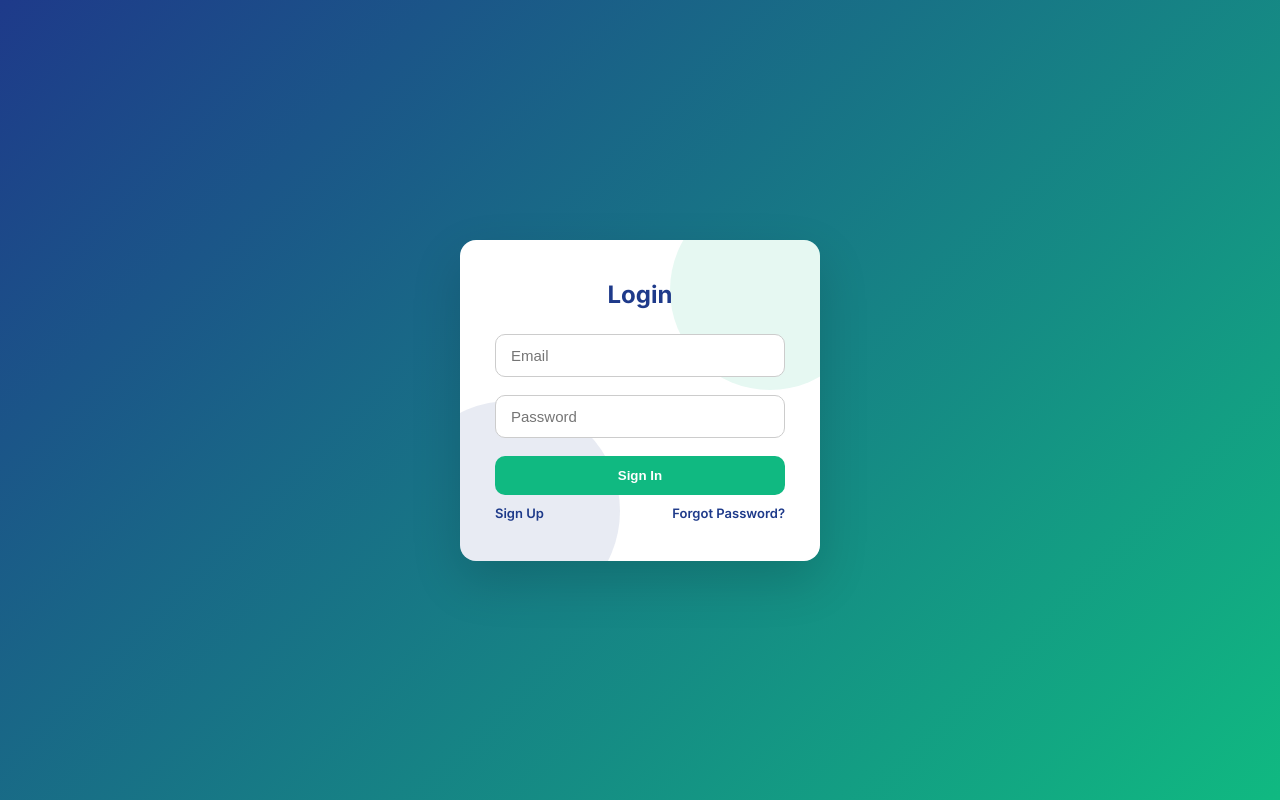
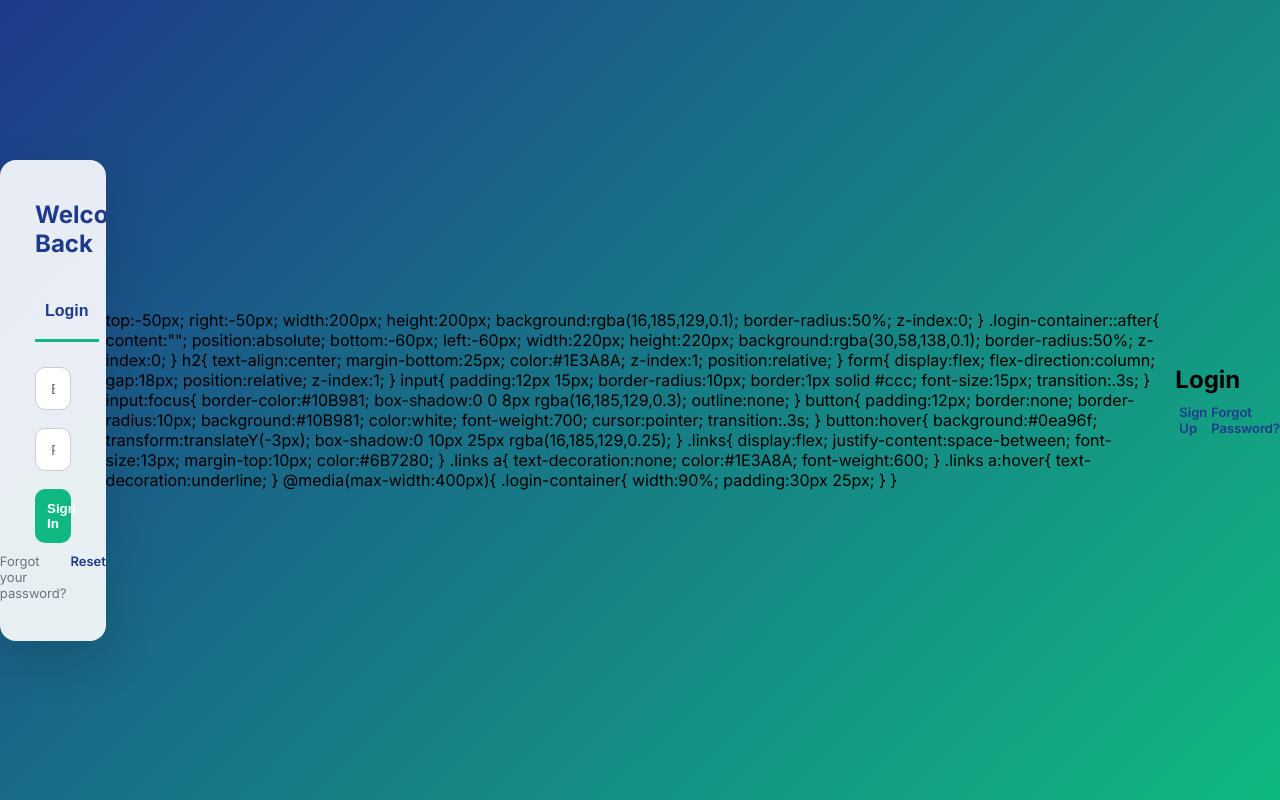
Before and after one commit to Armaan1305/Skin-Cancer-Detection, a plain HTML site: page login.html in a window 1280 px wide. Drawn offline with nearby package versions, Linux system fonts and the light colour scheme.

Commit message:
Update login.html

```diff
--- a/login.html
+++ b/login.html
@@ -3,37 +3,231 @@
 <head>
 <meta charset="UTF-8">
 <meta name="viewport" content="width=device-width, initial-scale=1.0">
-<title>Login | Skin Cancer Detection</title>
+<title>Login / Signup | Skin Cancer Detection</title>
 
 <!-- Google Fonts + AOS -->
 <link href="https://fonts.googleapis.com/css2?family=Inter:wght@300;400;600;700;800&display=swap" rel="stylesheet">
 <link rel="stylesheet" href="https://unpkg.com/aos@2.3.4/dist/aos.css" />
 
 <style>
-  * {margin:0; padding:0; box-sizing:border-box;}
+  *{margin:0; padding:0; box-sizing:border-box;}
   body{
     font-family:'Inter', sans-serif;
     min-height:100vh;
     display:flex;
     align-items:center;
     justify-content:center;
-    background: linear-gradient(135deg, #1E3A8A, #10B981);
-    color:#111827;
+    background:linear-gradient(135deg,#1E3A8A,#10B981);
   }
 
-  .login-container{
-    background:white;
+  .auth-container{
+    background:rgba(255,255,255,0.9);
     border-radius:16px;
     padding:40px 35px;
-    width:360px;
+    width:370px;
     box-shadow:0 20px 50px rgba(0,0,0,0.15);
+    backdrop-filter:blur(12px);
     position:relative;
     overflow:hidden;
+    transition: all .4s ease;
   }
 
-  .login-container::before{
-    content:"";
-    position:absolute;
+  .auth-container h2{
+    text-align:center;
+    margin-bottom:25px;
+    color:#1E3A8A;
+  }
+
+  .tabs{
+    display:flex;
+    justify-content:space-around;
+    margin-bottom:25px;
+  }
+
+  .tabs button{
+    flex:1;
+    padding:10px;
+    background:none;
+    border:none;
+    font-size:16px;
+    font-weight:600;
+    color:#6B7280;
+    cursor:pointer;
+    border-bottom:3px solid transparent;
+    transition:.3s;
+  }
+
+  .tabs button.active{
+    color:#1E3A8A;
+    border-bottom:3px solid #10B981;
+  }
+
+  form{
+    display:none;
+    flex-direction:column;
+    gap:18px;
+    animation:fade .5s ease;
+  }
+
+  form.active{ display:flex; }
+
+  @keyframes fade{
+    from{opacity:0; transform:translateY(10px);}
+    to{opacity:1; transform:translateY(0);}
+  }
+
+  input{
+    padding:12px 15px;
+    border-radius:10px;
+    border:1px solid #ccc;
+    font-size:15px;
+    transition:.3s;
+  }
+
+  input:focus{
+    border-color:#10B981;
+    box-shadow:0 0 8px rgba(16,185,129,0.3);
+    outline:none;
+  }
+
+  button.submit{
+    padding:12px;
+    border:none;
+    border-radius:10px;
+    background:#10B981;
+    color:white;
+    font-weight:700;
+    cursor:pointer;
+    transition:.3s;
+  }
+
+  button.submit:hover{
+    background:#0ea96f;
+    transform:translateY(-3px);
+    box-shadow:0 10px 25px rgba(16,185,129,0.25);
+  }
+
+  .links{
+    display:flex;
+    justify-content:center;
+    font-size:13px;
+    margin-top:10px;
+    color:#6B7280;
+  }
+
+  .links a{
+    text-decoration:none;
+    color:#1E3A8A;
+    font-weight:600;
+    margin-left:4px;
+  }
+
+  .links a:hover{
+    text-decoration:underline;
+  }
+
+  @media(max-width:400px){
+    .auth-container{ width:90%; padding:30px 25px; }
+  }
+</style>
+</head>
+<body>
+
+<div class="auth-container" data-aos="fade-up">
+  <h2>Welcome Back</h2>
+
+  <div class="tabs">
+    <button id="loginTab" class="active">Login</button>
+    <button id="signupTab">Sign Up</button>
+  </div>
+
+  <!-- Login Form -->
+  <form id="loginForm" class="active">
+    <input type="email" placeholder="Email" id="loginEmail" required />
+    <input type="password" placeholder="Password" id="loginPassword" required />
+    <button type="submit" class="submit">Sign In</button>
+  </form>
+
+  <!-- Signup Form -->
+  <form id="signupForm">
+    <input type="text" placeholder="Full Name" id="signupName" required />
+    <input type="email" placeholder="Email" id="signupEmail" required />
+    <input type="password" placeholder="Password" id="signupPassword" required />
+    <button type="submit" class="submit">Create Account</button>
+  </form>
+
+  <div class="links">
+    <span>Forgot your password?</span>
+    <a href="#">Reset</a>
+  </div>
+</div>
+
+<!-- AOS + JS -->
+<script src="https://unpkg.com/aos@2.3.4/dist/aos.js"></script>
+<script>
+AOS.init({duration:700, once:true});
+
+const loginTab = document.getElementById('loginTab');
+const signupTab = document.getElementById('signupTab');
+const loginForm = document.getElementById('loginForm');
+const signupForm = document.getElementById('signupForm');
+
+// Toggle forms
+loginTab.addEventListener('click', ()=>{
+  loginTab.classList.add('active');
+  signupTab.classList.remove('active');
+  loginForm.classList.add('active');
+  signupForm.classList.remove('active');
+});
+
+signupTab.addEventListener('click', ()=>{
+  signupTab.classList.add('active');
+  loginTab.classList.remove('active');
+  signupForm.classList.add('active');
+  loginForm.classList.remove('active');
+});
+
+// Signup logic
+signupForm.addEventListener('submit', (e)=>{
+  e.preventDefault();
+  const name = document.getElementById('signupName').value.trim();
+  const email = document.getElementById('signupEmail').value.trim();
+  const password = document.getElementById('signupPassword').value.trim();
+
+  let users = JSON.parse(localStorage.getItem('users') || '[]');
+  if(users.some(u => u.email === email)){
+    alert('Email already exists!');
+    return;
+  }
+
+  users.push({name, email, password});
+  localStorage.setItem('users', JSON.stringify(users));
+  alert('Account created successfully! You can now log in.');
+  signupForm.reset();
+  loginTab.click();
+});
+
+// Login logic
+loginForm.addEventListener('submit', (e)=>{
+  e.preventDefault();
+  const email = document.getElementById('loginEmail').value.trim();
+  const password = document.getElementById('loginPassword').value.trim();
+
+  const users = JSON.parse(localStorage.getItem('users') || '[]');
+  const user = users.find(u => u.email === email && u.password === password);
+
+  if(user){
+    localStorage.setItem('currentUser', JSON.stringify(user));
+    alert('Login successful!');
+    window.location.href = 'dashboard.html';
+  } else {
+    alert('Invalid credentials!');
+  }
+});
+</script>
+
+</body>
+</html>
     top:-50px; right:-50px;
     width:200px; height:200px;
     background:rgba(16,185,129,0.1);
```
